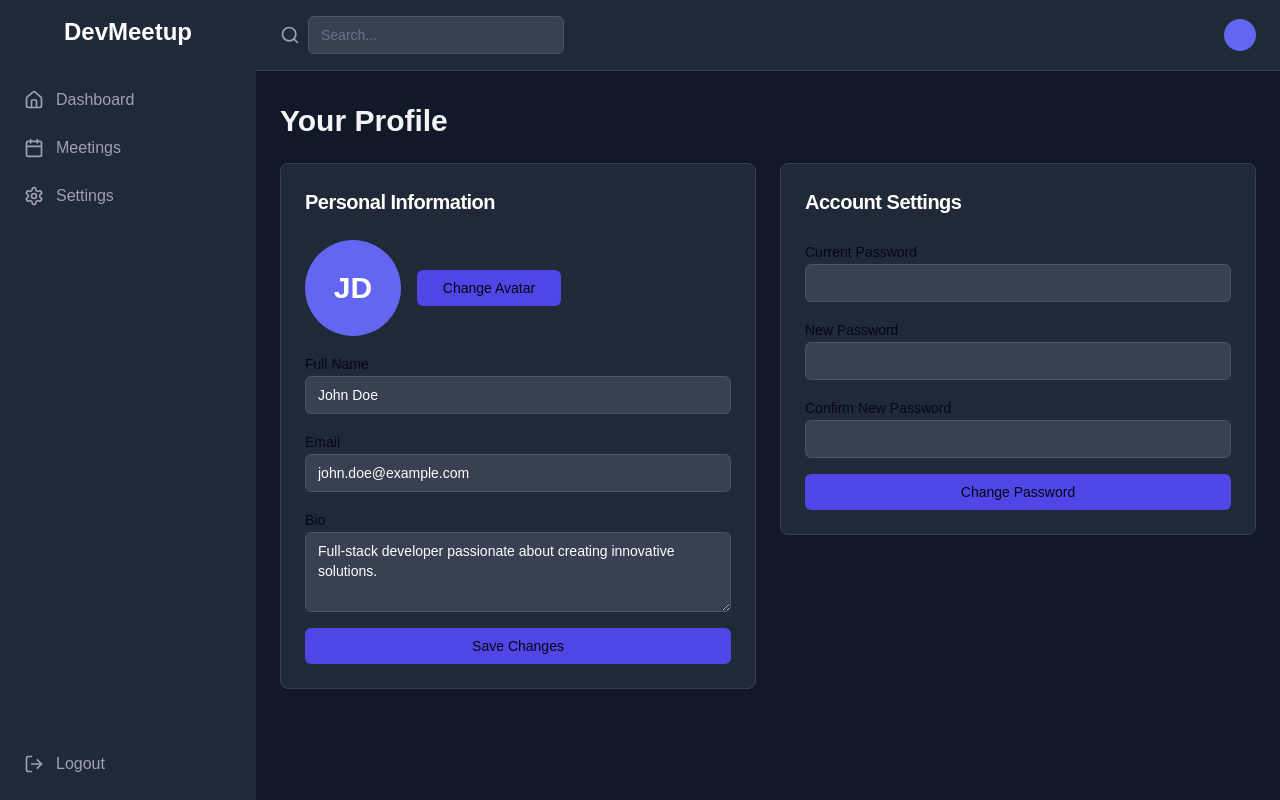
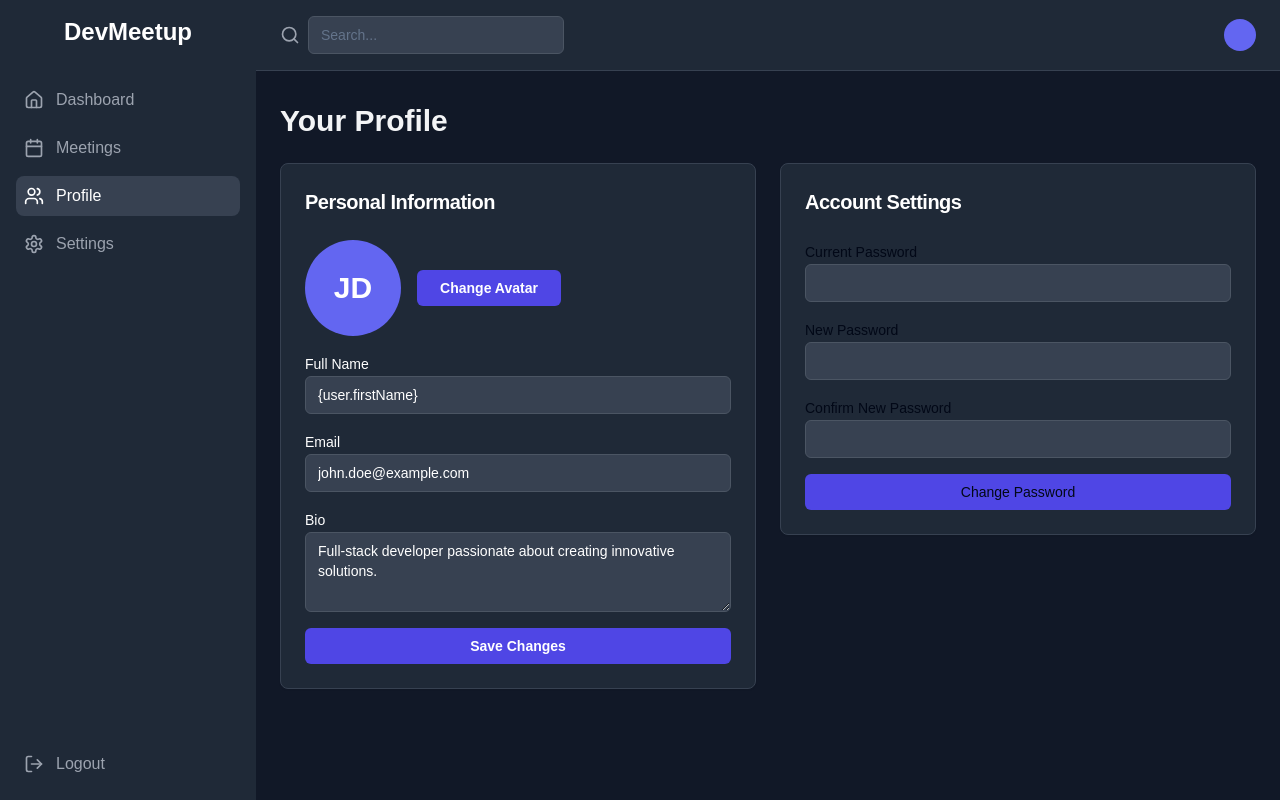
Before and after one commit to abhiiii05/devmeet, a Next.js app: page /profile in a window 1280 px wide. Built offline with nearby package versions, Linux system fonts and the light colour scheme; no server answers.

Commit message:
profile tidy up

```diff
--- a/app/components/ui/sidebar.tsx
+++ b/app/components/ui/sidebar.tsx
@@ -6,9 +6,10 @@ import Link from "next/link"
 import { usePathname } from "next/navigation"
 
 const menuItems = [
-    { icon: Home, text: "Dashboard", href: "/dashboard" },
+    { icon: Home, text: "Dashboard", href: "/" },
     { icon: Calendar, text: "Meetings", href: "/meetings" },
     // { icon: Users, text: "Teams", href: "/teams" },
+    { icon: Users, text: "Profile", href: "/profile" },
     { icon: Settings, text: "Settings", href: "/settings" },
 ]
 
--- a/app/profile/page.tsx
+++ b/app/profile/page.tsx
@@ -29,14 +29,14 @@ export default function ProfilePage() {
                                             <div className="w-24 h-24 rounded-full bg-indigo-500 flex items-center justify-center text-white text-3xl font-semibold">
                                                 JD
                                             </div>
-                                            <Button className="bg-indigo-600 hover:bg-indigo-700 w-36">Change Avatar</Button>
+                                            <Button className="bg-indigo-600 hover:bg-indigo-700 w-36 text-white font-bold">Change Avatar</Button>
                                         </div>
                                         <div>
-                                            <Label htmlFor="name">Full Name</Label>
-                                            <Input id="name" defaultValue="John Doe" className="bg-gray-700 text-white border-gray-600" />
+                                            <Label htmlFor="name" className="text-white">Full Name</Label>
+                                            <Input id="name" defaultValue="{user.firstName}" className="bg-gray-700 text-white border-gray-600" />
                                         </div>
                                         <div>
-                                            <Label htmlFor="email">Email</Label>
+                                            <Label htmlFor="email" className="text-white">Email</Label>
                                             <Input
                                                 id="email"
                                                 type="email"
@@ -45,14 +45,14 @@ export default function ProfilePage() {
                                             />
                                         </div>
                                         <div>
-                                            <Label htmlFor="bio">Bio</Label>
+                                            <Label htmlFor="bio" className="text-white">Bio</Label>
                                             <Textarea
                                                 id="bio"
                                                 defaultValue="Full-stack developer passionate about creating innovative solutions."
                                                 className="bg-gray-700 text-white border-gray-600"
                                             />
                                         </div>
-                                        <Button className="w-full bg-indigo-600 hover:bg-indigo-700">Save Changes</Button>
+                                        <Button className="w-full bg-indigo-600 hover:bg-indigo-700 text-white font-bold">Save Changes</Button>
                                     </CardContent>
                                 </Card>
                             </motion.div>
```
